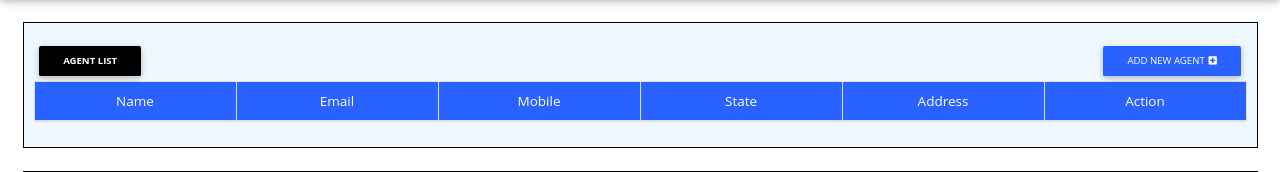
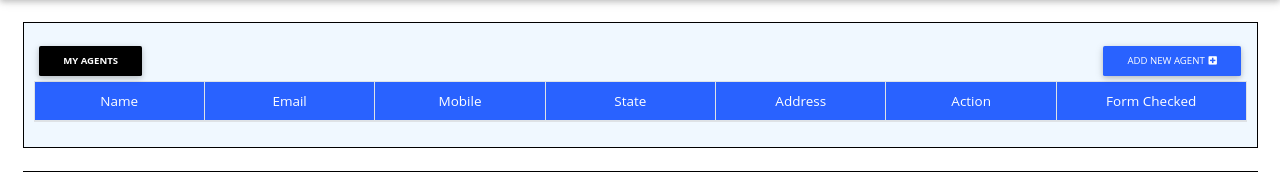
Before and after one commit to suprit-kumar/admin_management_system, a Django app: template templates/kycadmin_dashboard.html in a window 1280 px wide. Shown: the part 58-230 px from the top of the page. Run offline with Django 3.2, Linux system fonts and the light colour scheme; the template is opened without the code that fills it: most values are stand-ins (such as "Sample title", 1, 10 or a date in 2020); data that the repository does not hold is empty; some libraries are stand-ins or nearby versions.

Commit message:
how many form agent checked functionality added

```diff
--- a/AdminManagement/urls.py
+++ b/AdminManagement/urls.py
@@ -49,7 +49,8 @@ urlpatterns = [
     path('delete_admin_details_by_id/', views.delete_admin_details_by_id, name='delete_admin_details_by_id'),
     path('delete_agent_details_by_id/', views.delete_agent_details_by_id, name='delete_agent_details_by_id'),
     path('delete_client_details_by_id/', views.delete_client_details_by_id, name='delete_client_details_by_id'),
-    path('check_and_update_client_status/', views.check_and_update_client_status,
-         name='check_and_update_client_status'),
+    path('update_client_status/', views.update_client_status,
+         name='update_client_status'),
     path('check_client_by_agent/', views.check_client_by_agent, name='check_client_by_agent'),
+    path('fetch_checked_form_details/', views.fetch_checked_form_details, name='fetch_checked_form_details'),
 ]
--- a/management_app/views.py
+++ b/management_app/views.py
@@ -490,7 +490,7 @@ def delete_client_details_by_id(request):
 
 
 @csrf_exempt
-def check_and_update_client_status(request):
+def update_client_status(request):
     try:
         if 'usercode' in request.session:
             current_date = datetime.date.today()
@@ -516,3 +516,17 @@ def check_client_by_agent(request):
     except Exception as e:
         print('Exception in check_client_by_agent  /management_app/views.py  -->', e)
         return JsonResponse({'result': 'failed', 'msg': 'Failed to check client! Refresh the page and try again'})
+
+
+@csrf_exempt
+def fetch_checked_form_details(request):
+    try:
+        if 'usercode' in request.session:
+            if request.method == 'POST':
+                agentId = request.POST['agentId']
+                count_form_checked = models.Clients.objects.filter(agent_id=models.Agent.objects.get(agent_id=agentId),
+                                                                   check_uncheck_status=True).count()
+                return JsonResponse({'result': 'success', 'form_checked_count': count_form_checked})
+    except Exception as e:
+        print('Exception in fetch_checked_form_details  /management_app/views.py  -->', e)
+        return JsonResponse({'result': 'failed', 'msg': 'Failed to load form checked details! Try again'})
--- a/static/jsLogic/agent_dashboard.js
+++ b/static/jsLogic/agent_dashboard.js
@@ -24,7 +24,7 @@ function fetchAllClientsForAgent() {
                     } else {
                         clientTableDetails += "<td>" + client.agent_id__agent_name + "</td>";
                     }
-                    clientTableDetails += "<td>" + client.checked_time + "</td>";
+                    clientTableDetails += "<td>" + client.checked_time.split('.')[0] + "</td>";
                     if (client.check_uncheck_status === false) {
                         clientTableDetails += "<td>" + "<button id='" + client.client_id + "' class='btn btn-warning check-client btn-sm'>Check</button>" + "</td>";
                     } else {
--- a/static/jsLogic/kycadmin_dashboard.js
+++ b/static/jsLogic/kycadmin_dashboard.js
@@ -51,9 +51,11 @@ function saveAgentDetails() {
             'agentState': agentState,
             'agentAddress': agentAddress
         };
+        const csrftoken = document.querySelector('[name=csrfmiddlewaretoken]').value;
         $.ajax({
             type: 'POST',
             url: '/admin/save_agent_details_by_kycadmin/',
+            headers: {'X-CSRFToken': csrftoken},
             data: details,
             success: function (response) {
                 if (response.result === 'created') {
@@ -90,7 +92,8 @@ function fetchAllAgentsUnderAdmin() {
                         "<td>" + agent.agent_mobile + "</td>" +
                         "<td>" + agent.agent_state + "</td>" +
                         "<td>" + agent.agent_address + "</td>" +
-                        "<td>" + "<button id='" + agent.agent_id + "' class='btn btn-info btn-sm edit-agent-details'>Edit</button>" + "</td>";
+                        "<td>" + "<button id='" + agent.agent_id + "' class='btn btn-info btn-sm edit-agent-details'>Edit</button>" + "</td>" +
+                        "<td>" + "<button id='" + agent.agent_id + "' value='" + agent.agent_name + "' class='btn btn-info btn-sm btn-dark agent-form-check-details'>View</button>" + "</td>";
 
                     tableDetails += "</tr>";
                     $('#agent_details_tab > tbody').append(tableDetails);
@@ -114,6 +117,14 @@ function fetchAllAgentsUnderAdmin() {
                     $('#agentFormModal').modal('show');
                 });
 
+                $('.agent-form-check-details').click(function () {
+                    const agentId = $(this).attr('id');
+                    const agentName = $(this).attr('value');
+                    fetchCheckedFormDetails(agentId, agentName);
+                    $('#formCheckDetailsModal').modal('show');
+                });
+
+
             } else if (response.result === 'failed') {
                 swal(response.msg);
             }
@@ -122,6 +133,26 @@ function fetchAllAgentsUnderAdmin() {
         }
     })
 }
+
+function fetchCheckedFormDetails(agentId, agentName) {
+    $.ajax({
+        type: 'POST',
+        url: '/fetch_checked_form_details/',
+        data: {'agentId': agentId},
+        async: false,
+        success: function (response) {
+            if (response.result === 'success') {
+                $('#form_checked_agent_name').text(agentName);
+                $('#no_of_forms_checked').text(response.form_checked_count);
+            } else if (response.result === 'failed') {
+                swal(response.msg);
+            }
+        }, error: function (error) {
+            console.log("Error in fetchCheckedFormDetails function --->", error);
+        }
+    })
+}
+
 
 function fetchAgentDetailsById(id) {
     $.ajax({
@@ -147,7 +178,6 @@ function fetchAgentDetailsById(id) {
     })
 }
 
-
 function fetchAllClientsForAdmin() {
     $.ajax({
         type: 'POST',
@@ -169,7 +199,7 @@ function fetchAllClientsForAdmin() {
                     } else {
                         clientTableDetails += "<td>" + client.agent_id__agent_name + "</td>";
                     }
-                    clientTableDetails += "<td>" + client.checked_time + "</td>";
+                    clientTableDetails += "<td>" + client.checked_time.split('.')[0] + "</td>";
                     clientTableDetails += "<td>" + "<button id='" + client.client_id + "' class='btn btn-info btn-sm edit-client-details'>Edit</button>" + "</td>";
 
                     clientTableDetails += "</tr>";
@@ -245,9 +275,11 @@ function saveClientDetails() {
             'clientState': clientState,
             'clientAddress': clientAddress
         };
+        const csrftoken = document.querySelector('[name=csrfmiddlewaretoken]').value;
         $.ajax({
             type: 'POST',
             url: '/superadmin/save_client_details/',
+            headers: {'X-CSRFToken': csrftoken},
             data: details,
             success: function (response) {
                 if (response.result === 'updated') {
--- a/static/jsLogic/login.js
+++ b/static/jsLogic/login.js
@@ -30,15 +30,16 @@ function validateFields() {
 
 function checkuser(useremail, password) {
     $('#signInBtn').prop('disabled', true);
-
     const flag = false;
     const UserDetails = {
         "useremail": useremail,
         "password": password
     };
+    const csrftoken = document.querySelector('[name=csrfmiddlewaretoken]').value;
     $.ajax({
         type: "POST",
         url: "/login_operation/",
+        headers: {'X-CSRFToken': csrftoken},
         data: UserDetails,
         async: false,
         success: function (data) {
--- a/templates/kycadmin_dashboard.html
+++ b/templates/kycadmin_dashboard.html
@@ -14,7 +14,7 @@
         <div class="modal-dialog modal-lg" role="document">
             <div class="modal-content">
                 <div class="modal-header text-center">
-                    <h4 class="modal-title w-100 font-weight-bold">Add New Agent</h4>
+                    <h4 class="modal-title w-100 font-weight-bold">Agent Details</h4>
                     <button type="button" class="close" data-dismiss="modal" aria-label="Close">
                         <span aria-hidden="true">&times;</span>
                     </button>
@@ -75,7 +75,6 @@
         </div>
     </div>
 
-
     {#  client update Modal  #}
     <div class="modal fade" id="create_update_client_modal" tabindex="-1" role="dialog"
          aria-labelledby="myModalLabel"
@@ -83,7 +82,7 @@
         <div class="modal-dialog modal-lg" role="document">
             <div class="modal-content">
                 <div class="modal-header text-center">
-                    <h4 class="modal-title w-100 font-weight-bold">Client Form</h4>
+                    <h4 class="modal-title w-100 font-weight-bold">Client Details</h4>
                     <button type="button" class="close" data-dismiss="modal" aria-label="Close">
                         <span aria-hidden="true">&times;</span>
                     </button>
@@ -143,6 +142,23 @@
         </div>
     </div>
 
+    <!-- Modal -->
+    <div class="modal fade" id="formCheckDetailsModal" tabindex="-1" aria-labelledby="exampleModalLabel"
+         aria-hidden="true">
+        <div class="modal-dialog">
+            <div class="modal-content">
+                <div class="modal-header">
+                    <h5 class="modal-title" id="exampleModalLabel">No of Forms Checked</h5>
+                    <button type="button" class="btn-close" data-mdb-dismiss="modal" aria-label="Close"></button>
+                </div>
+                <div class="modal-body">
+                    <p><b>Agent Name: </b><span id="form_checked_agent_name"></span></p>
+                    <p><b>No of Forms Checked: </b><span id="no_of_forms_checked"></span></p>
+                </div>
+            </div>
+        </div>
+    </div>
+
 
     <div class="container-fluid">
         <div class="table-conatiner mt-4 ml-2 mr-2"
@@ -153,7 +169,7 @@
                 </div>
             </div>
             <h4 class="btn  btn-rounded btn-sm btn-black  text-center table-name-btn" style="float: left;color: white">
-                Agent List</h4>
+                My Agents</h4>
             <a href="javascript:void(0)" class="btn  btn-rounded btn-sm" data-toggle="modal" style="float: right"
                data-target="#agentFormModal">Add New Agent<i
                     class="fas fa-plus-square ml-1"></i></a>
@@ -167,6 +183,7 @@
                     <th class="th-sm">State</th>
                     <th class="th-sm">Address</th>
                     <th class="th-sm">Action</th>
+                    <th class="th-sm">Form Checked</th>
                 </tr>
                 </thead>
                 <tbody>
@@ -198,8 +215,8 @@
                     <th class="th-sm">State</th>
                     <th class="th-sm">Address</th>
                     <th class="th-sm">Status</th>
+                    <th class="th-sm">Picked By (Agent)</th>
                     <th class="th-sm">Checked Time</th>
-                    <th class="th-sm">Picked By (Agent)</th>
                     <th class="th-sm">Action</th>
                 </tr>
                 </thead>
```
Also changed, not shown: requirements.txt (added, +128 -0 lines), static/jsLogic/superadmin_dashboard.js (+7 -5 lines), templates/login.html (+1 -35 lines).
